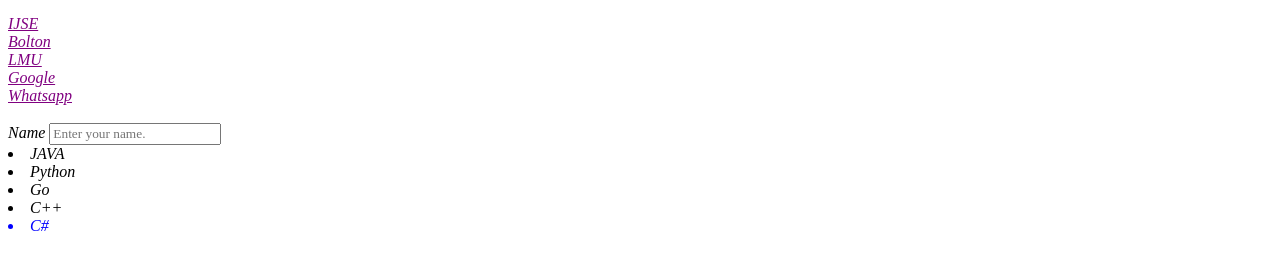
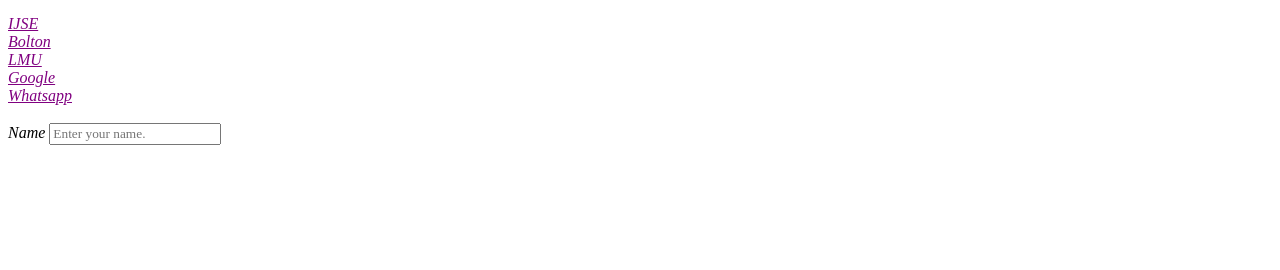
Before and after one commit to Roshen-Perera/ITS1119-CSS, a plain HTML site: page index.html in a window 1280 px wide. Shown: the part 388-658 px from the top of the page. Drawn offline with Linux system fonts and the light colour scheme.

Commit message:
more css

```diff
--- a/index.html
+++ b/index.html
@@ -140,10 +140,5 @@
     </ol>
 </div>-->
 
-    <li>JAVA</li>
-    <li>Python</li>
-    <li>Go</li>
-    <li>C++</li>
-    <li>C#</li>
 </body>
 </html>
```
